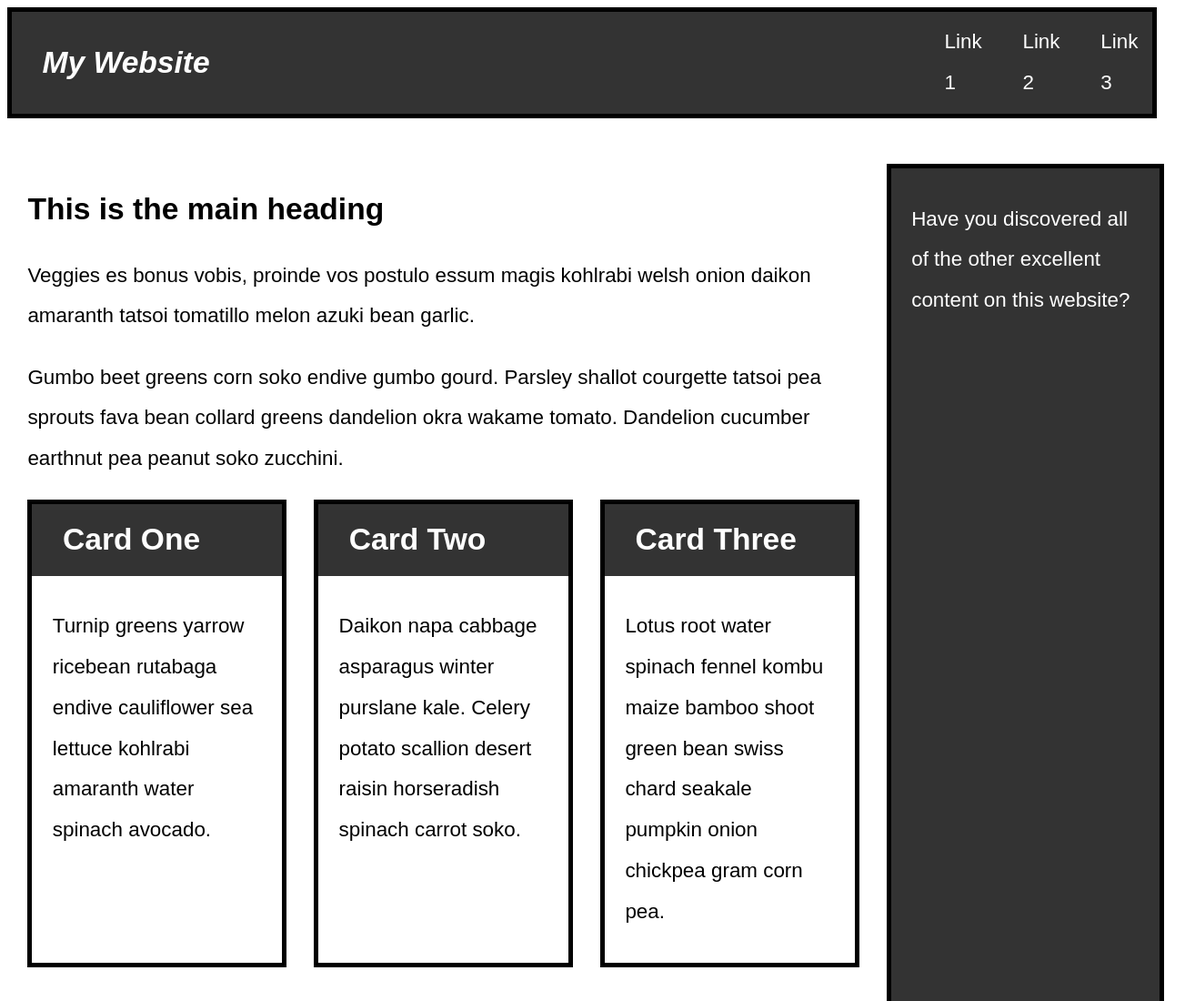
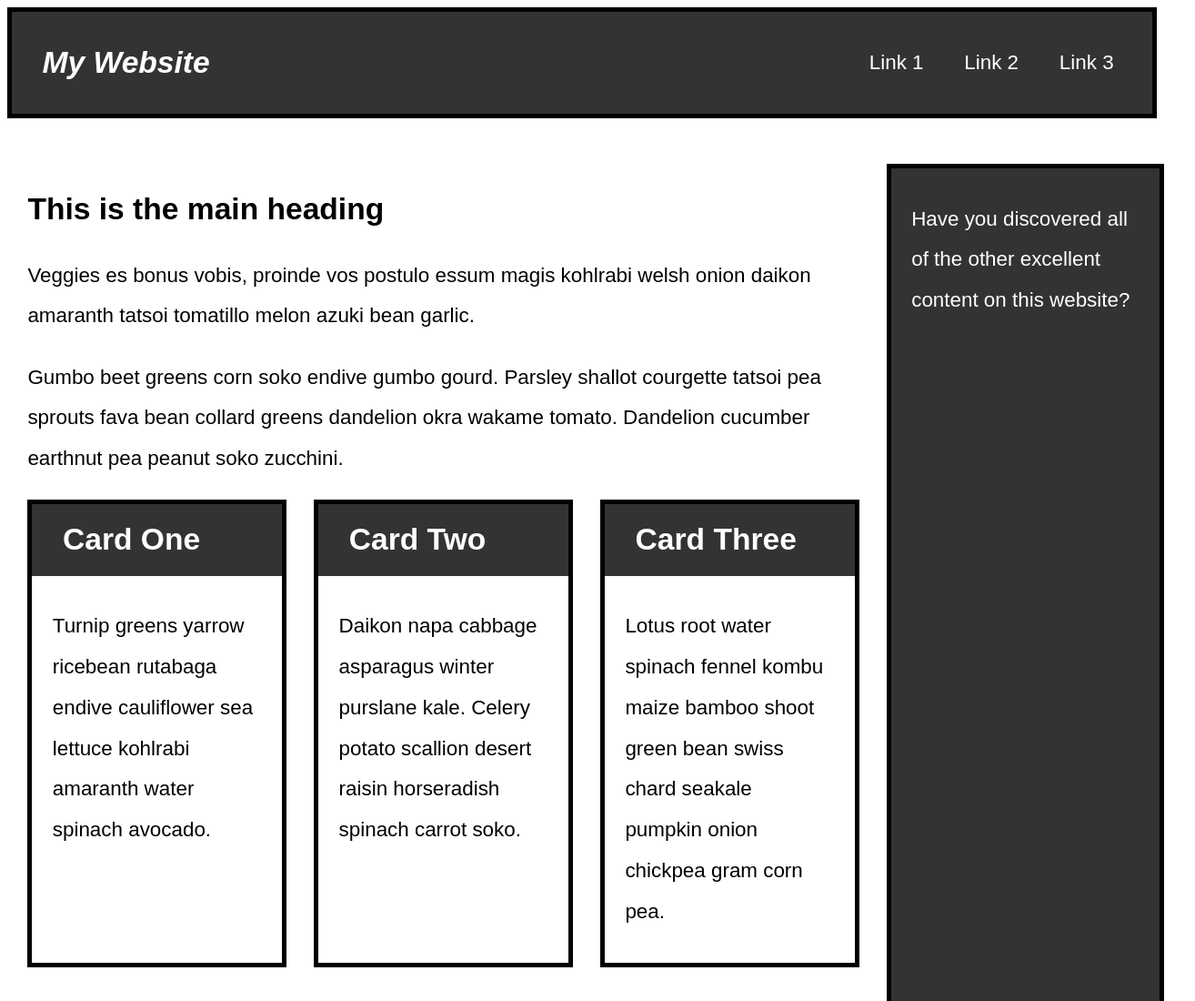
Before and after one commit to user105109/HTML_CSS-Projects-MDN, a plain HTML site: page CSS_TESTS/media-query.html in a window 1280 px wide. Shown: the top 1100 px of the page at 91% size, 1314 px wide, since content can reach past the window. Drawn offline with Linux system fonts and the light colour scheme.

Commit message:
Edit flex basis of title to avoid issues in ul

```diff
--- a/CSS_TESTS/media-query.css
+++ b/CSS_TESTS/media-query.css
@@ -88,12 +88,12 @@
     }
 
     header .title {
-        flex: 0 0 80%;
+        flex: 0 0 60%;
     }
 
     header ul {
         display: flex;
-        margin-right: 40px;
+        margin-right: 20px;
     }
 
     header a {
```
